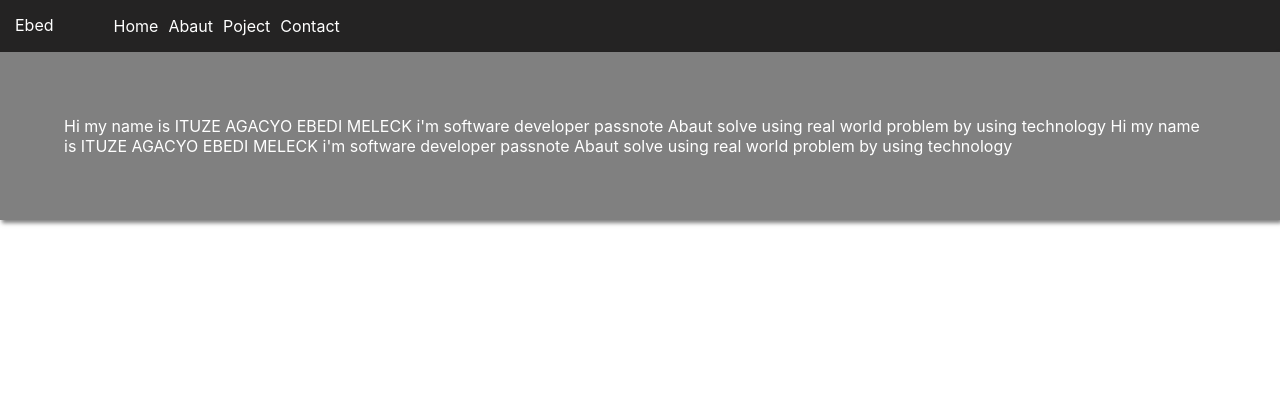
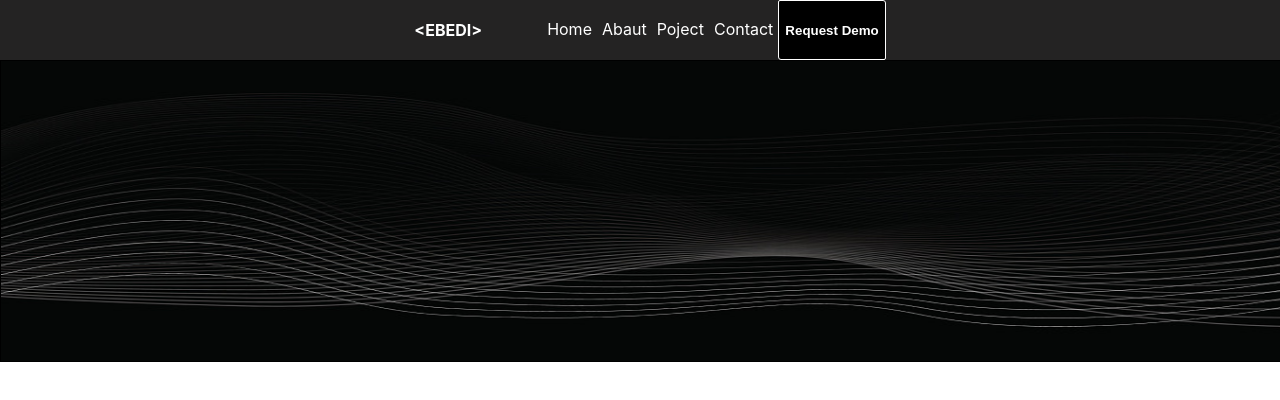
Before and after one commit to ISONIC0788/reactapp, a React (Create React App) app: page / in a window 1280 px wide. Shown: the top 400 px of the page. Built offline with nearby package versions, Linux system fonts and the light colour scheme.

Commit message:
back ground image added

```diff
--- a/src/App.css
+++ b/src/App.css
@@ -46,9 +46,42 @@
 }
 .world-cont{
 
-  background-color: gray;
-  color: white;
+  /* background-color: gray; */
+  /* color: white; */
   /* width: 500px; */
   padding: 5%;
   box-shadow: 2px 3px 4px rgba(0, 0, 0, 0.5);
 }
+.demo-button{
+  background-color: black;
+  border: 1px solid white;
+  color: white;
+  font-weight: bold;
+  backdrop-filter: blur(100px) ;
+  border-radius: 2px 3px;
+}
+.demo-button:hover {
+  cursor: pointer;
+  color: black;
+  border: 2px solid black;
+  background-color: rgb(248, 244, 244);
+}
+.nav-link{
+  display: flex;
+  justify-content: space-between;
+  width: 100%;
+  backdrop-filter: brue(40px);
+
+}
+.world-cont{
+  display: flex;
+  justify-content: center;
+ }
+.header-cont{
+  display: flex;
+  justify-content: center;
+}
+.logo{
+  font-weight: bold;
+
+}
--- a/src/App.js
+++ b/src/App.js
@@ -1,14 +1,16 @@
 import logo from './logo.svg';
+import wavyback from './images/blackWevy.jpg';
 import './App.css';
 
 function App() {
-  const name  = "Ebed";
+  const name  = "EBEDI";
   return (
     <div className="App">
       <header className="header-cont">
 
         <nav className='header-cont'>
-       <span className='logo'>{name} </span>
+       <span className='logo'>&lt;{name}&gt; </span>
+
           <ul className='link-cont'>
             <li className='nav-link'>
               <a >Home</a>
@@ -23,19 +25,13 @@ function App() {
               <a >Contact</a>
             </li>
           </ul>
+          <button className='demo-button'> Request Demo </button>
         </nav>
       </header>
-      <div>
-        <div className='world-cont'>
-        Hi my name is ITUZE AGACYO EBEDI MELECK i'm software developer passnote Abaut solve using real world problem
-        by using technology
-        Hi my name is ITUZE AGACYO EBEDI MELECK i'm software developer passnote Abaut solve using real world problem
-        by using technology
-        </div>
-        <div>
-          <img src=''></img>
-        </div>
+      <div className='cont-back-one'>
+         <img src={wavyback} className='cont-back' />
       </div>
+
     </div>
 
   );
--- a/src/index.css
+++ b/src/index.css
@@ -30,12 +30,12 @@ code {
 .link-cont li a {
  color: white;
  padding: 3px 5px;
-}
+ }
 .logo{
   color: white;
   display: flex;
   justify-content: center;
-  padding: 15px;
+  padding: 20px;
 }
 .header-cont{
   display: flex;
@@ -45,3 +45,17 @@ code {
   color: rgb(210, 196, 196);
   cursor: pointer;
 }
+.nav-link:hover li{
+  border-bottom: 1px solid white;
+
+}
+.cont-back-one{
+  border: 1px solid black;
+  width: 100%;
+  height: 300px;
+}
+.cont-back{
+  /* object-fit: cover; */
+  width: 100%;
+  height: 100%;
+}
```
Also changed, not shown: src/images/blackWevy.jpg (added).
